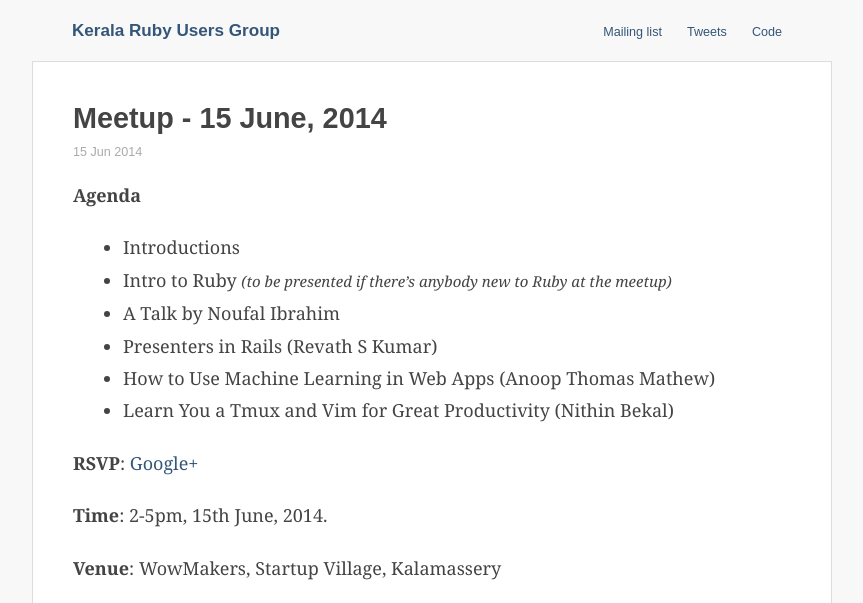
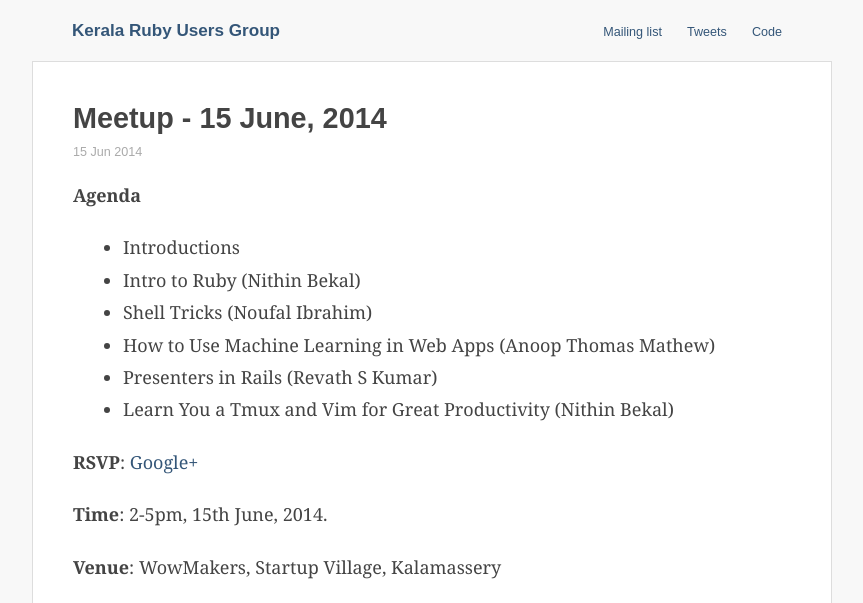
Before and after one commit to krug/krug.github.io, a Jekyll site: the page built from _posts/2014-06-15-jun-2014-meetup.md, in a window 1280 px wide. Shown: the top 603 px of the page, without its empty margins (208-1071 px from the left). Built offline with Jekyll 4.4.1, drawn with Linux system fonts in a browser that asks for light colours; grey boxes are pictures that could not be loaded.

Commit message:
Update 2014-06-15-jun-2014-meetup.md

```diff
--- a/_posts/2014-06-15-jun-2014-meetup.md
+++ b/_posts/2014-06-15-jun-2014-meetup.md
@@ -8,10 +8,10 @@
 # Agenda
 
 * Introductions
-* Intro to Ruby <small>_(to be presented if there's anybody new to Ruby at the meetup)_</small>
-* A Talk by Noufal Ibrahim
+* Intro to Ruby (Nithin Bekal)
+* Shell Tricks (Noufal Ibrahim)
+* How to Use Machine Learning in Web Apps (Anoop Thomas Mathew)
 * Presenters in Rails (Revath S Kumar)
-* How to Use Machine Learning in Web Apps (Anoop Thomas Mathew)
 * Learn You a Tmux and Vim for Great Productivity (Nithin Bekal)
 
 **RSVP**: [Google+](https://plus.google.com/events/chla89lm2d0e88290hkhoas497k)
```
